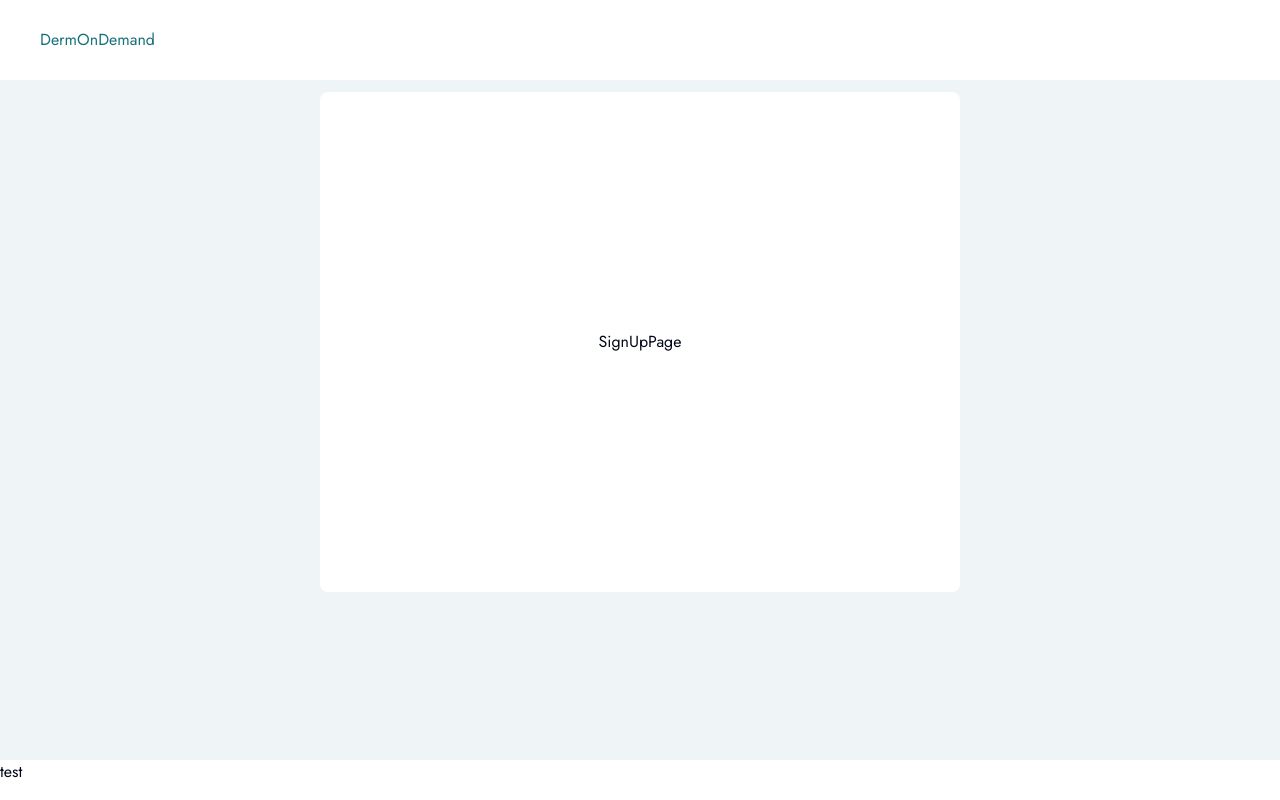
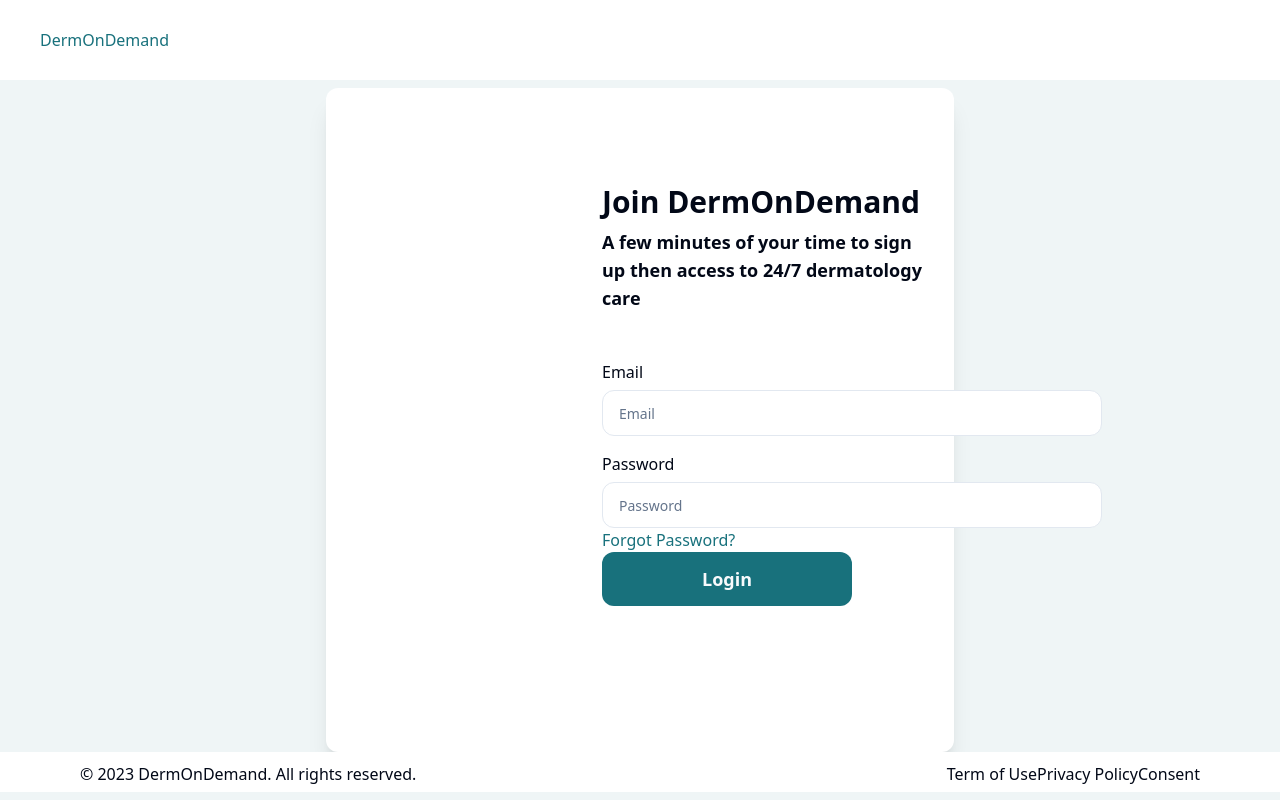
Before and after one commit to Babar-Jawad-Anjum/DOD-test, a Next.js app: page /signup in a window 1280 px wide. Built offline with nearby package versions, Linux system fonts and the light colour scheme.

Commit message:
login design  completed

```diff
--- /dev/null
+++ b/app/(auth)/(routes)/forgot/page.tsx
@@ -0,0 +1,7 @@
+import React from "react";
+
+const ForgotPage = () => {
+  return <div>ForgotPage</div>;
+};
+
+export default ForgotPage;
--- a/app/(auth)/(routes)/login/page.tsx
+++ b/app/(auth)/(routes)/login/page.tsx
@@ -1,13 +1,17 @@
 "use client";
 import { Button } from "@/components/ui/button";
 import { Input } from "@/components/ui/input";
+import { useForm } from "react-hook-form";
+
 import React from "react";
+import Link from "next/link";
 
 const Login = () => {
   return (
-    <div className="w-1/2">
-      <h2>Login</h2>
-      <p>Welcome Back!</p>
+    <div className="w-full px-4 sm:pl-[276px]">
+      <h2 className="font-semibold text-3xl mt-24">Login</h2>
+      <p className="font-semibold text-xl mt-2 mb-12">Welcome Back!</p>
+
       <Input type="text" placeholder="Email" id="email" title="Email" />
       <Input
         type="password"
@@ -15,8 +19,12 @@ const Login = () => {
         id="password"
         title="Password"
       />
-      <div>Forgot Password?</div>
-      <Button className="w-[250px] h-[54px]">Login</Button>
+      <div className="text-primary text-sm font-normal mt-4 mb-12">
+        <Link href="/forgot">Forgot Password?</Link>
+      </div>
+      <div className="w-full sm:w-[500px] mx-auto">
+        <Button className="w-full sm:w-[250px] h-[54px]">Login</Button>
+      </div>
     </div>
   );
 };
--- a/app/(auth)/(routes)/signup/page.tsx
+++ b/app/(auth)/(routes)/signup/page.tsx
@@ -1,7 +1,28 @@
+"use client";
+
+import { Button } from "@/components/ui/button";
+import { Input } from "@/components/ui/input";
 import React from "react";
 
 const SignUpPage = () => {
-  return <div>SignUpPage</div>;
+  return (
+    <div className="w-full px-4 sm:pl-[276px]">
+      <h2 className="font-semibold text-3xl mt-24">Join DermOnDemand</h2>
+      <p className="font-semibold text-lg mt-2 mb-12 max-w-lg">
+        A few minutes of your time to sign up then access to 24/7 dermatology
+        care
+      </p>
+      <Input type="text" placeholder="Email" id="email" title="Email" />
+      <Input
+        type="password"
+        placeholder="Password"
+        id="password"
+        title="Password"
+      />
+      <div className="text-primary">Forgot Password?</div>
+      <Button className="w-[250px] h-[54px] mx-auto">Login</Button>
+    </div>
+  );
 };
 
 export default SignUpPage;
--- a/app/(auth)/layout.tsx
+++ b/app/(auth)/layout.tsx
@@ -2,8 +2,8 @@ import Link from "next/link";
 
 const AuthLayout = ({ children }: { children: React.ReactNode }) => {
   return (
-    <div className="flex justify-center items-center">
-      <div className="flex justify-center items-center bg-white mt-3 h-[500px] w-1/2 rounded-lg">
+    <div className="flex justify-center items-center px-3">
+      <div className="flex justify-center bg-white mt-2 h-[83vh] w-full sm:w-1/2 rounded-xl shadow-xl">
         {children}
       </div>
     </div>
--- a/app/layout.tsx
+++ b/app/layout.tsx
@@ -4,8 +4,6 @@ import type { Metadata } from "next";
 import { Jost } from "next/font/google";
 import Link from "next/link";
 import { Footer } from "@/components/Footer";
-
-const inter = Jost({ subsets: ["latin"] });
 
 export const metadata: Metadata = {
   title: "Derma On Demand",
@@ -20,7 +18,7 @@ export default function RootLayout({
   return (
     <Providers>
       <html lang="en">
-        <body className={`${inter.className} min-h-screen bg-[#EFF5F6]`}>
+        <body className={`min-h-screen bg-[#EFF5F6] relative`}>
           <main>
             <nav className="bg-white h-[80px] relative flex">
               <Link
--- a/components/Footer.tsx
+++ b/components/Footer.tsx
@@ -1,5 +1,15 @@
 export const Footer = () => {
   return (
-    <footer className="bg-white absolute bottom-0 h-10 w-full">test</footer>
+    <footer className="bg-white absolute -bottom-20 sm:bottom-2 sm:h-10 w-full">
+      <div className="py-[10px] text-center sm:flex sm:justify-between sm:px-20">
+        <span>© 2023 DermOnDemand. All rights reserved.</span>
+
+        <ul className="sm:flex">
+          <li>Term of Use</li>
+          <li>Privacy Policy</li>
+          <li>Consent</li>
+        </ul>
+      </div>
+    </footer>
   );
 };
--- a/components/ui/button.tsx
+++ b/components/ui/button.tsx
@@ -5,12 +5,11 @@ import { cva, type VariantProps } from "class-variance-authority";
 import { cn } from "@/lib/utils";
 
 const buttonVariants = cva(
-  "inline-flex items-center justify-center rounded-md text-sm font-medium ring-offset-background transition-colors focus-visible:outline-none focus-visible:ring-2 focus-visible:ring-ring focus-visible:ring-offset-2 disabled:pointer-events-none disabled:opacity-50",
+  "inline-flex items-center justify-center rounded-md sm:text-lg text-sm font-semibold ring-offset-background transition-colors focus-visible:outline-none focus-visible:ring-2 focus-visible:ring-ring focus-visible:ring-offset-2 disabled:pointer-events-none disabled:opacity-50",
   {
     variants: {
       variant: {
-        default:
-          "bg-primary text-primary-foreground hover:bg-primary-foreground",
+        default: "bg-primary text-primary-foreground hover:bg-primary",
         destructive:
           "bg-destructive text-destructive-foreground hover:bg-destructive/90",
         outline:
--- a/components/ui/input.tsx
+++ b/components/ui/input.tsx
@@ -9,12 +9,14 @@ export interface InputProps
 const Input = React.forwardRef<HTMLInputElement, InputProps>(
   ({ className, type, id, title, ...props }, ref) => {
     return (
-      <div className="grid w-full max-w-sm items-center gap-1.5">
-        <Label htmlFor={id}>{title}</Label>
+      <div className="grid w-full max-w-sm items-center gap-1.5 mt-4">
+        <Label htmlFor={id} className="text-[16px]">
+          {title}
+        </Label>
         <input
           type={type}
           className={cn(
-            "flex h-[46px] w-full rounded-xl border border-input bg-background px-3 py-2 text-sm ring-[#18727D] file:border-0 file:bg-transparent file:text-sm file:font-medium placeholder:text-muted-foreground focus-visible:outline-1 focus-visible:ring-none focus-visible:outline-[#18727D] focus-visible:ring-offset-2 disabled:cursor-not-allowed disabled:opacity-50",
+            "flex h-[46px] sm:w-[500px] rounded-xl border border-input bg-background px-4 py-3 text-sm ring-primary file:border-0 file:bg-transparent file:text-sm file:font-medium placeholder:text-muted-foreground focus-visible:outline-1 focus-visible:ring-none focus-visible:outline-primary focus-visible:ring-offset-2 disabled:cursor-not-allowed disabled:opacity-50",
             className
           )}
           ref={ref}
--- a/package.json
+++ b/package.json
@@ -27,6 +27,7 @@
     "react": "18.2.0",
     "react-day-picker": "^8.8.2",
     "react-dom": "18.2.0",
+    "react-hook-form": "^7.46.2",
     "react-redux": "^8.1.2",
     "tailwind-merge": "^1.14.0",
     "tailwindcss": "3.3.3",
```
Also changed, not shown: 1 other file (tests, documents, lock files or other folders).
